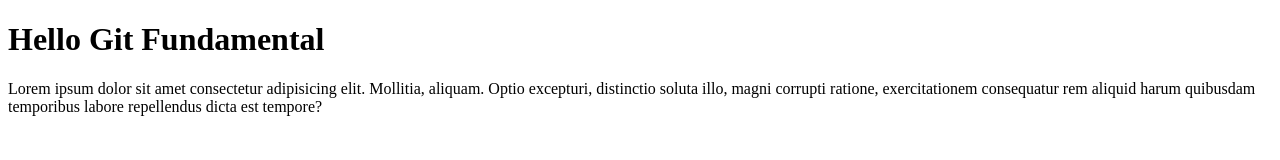
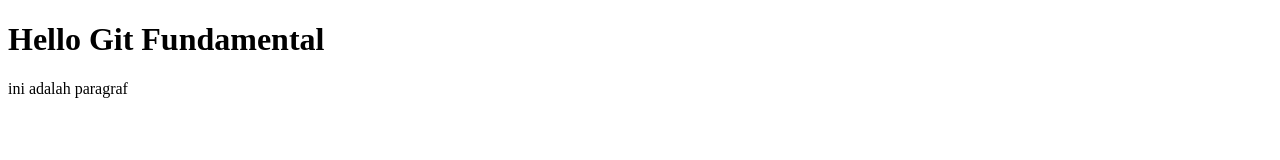
Before and after one commit to Nurfadhil12/Fundamental, a plain HTML site: page index.html in a window 1280 px wide. Drawn offline with Linux system fonts and the light colour scheme.

Commit message:
update_paragraph

```diff
--- a/index.html
+++ b/index.html
@@ -11,7 +11,7 @@
         Hello Git Fundamental
     </h1>
     <p>
-        Lorem ipsum dolor sit amet consectetur adipisicing elit. Mollitia, aliquam. Optio excepturi, distinctio soluta illo, magni corrupti ratione, exercitationem consequatur rem aliquid harum quibusdam temporibus labore repellendus dicta est tempore?
+        ini adalah paragraf
     </p>
 </body>
 </html>
```
